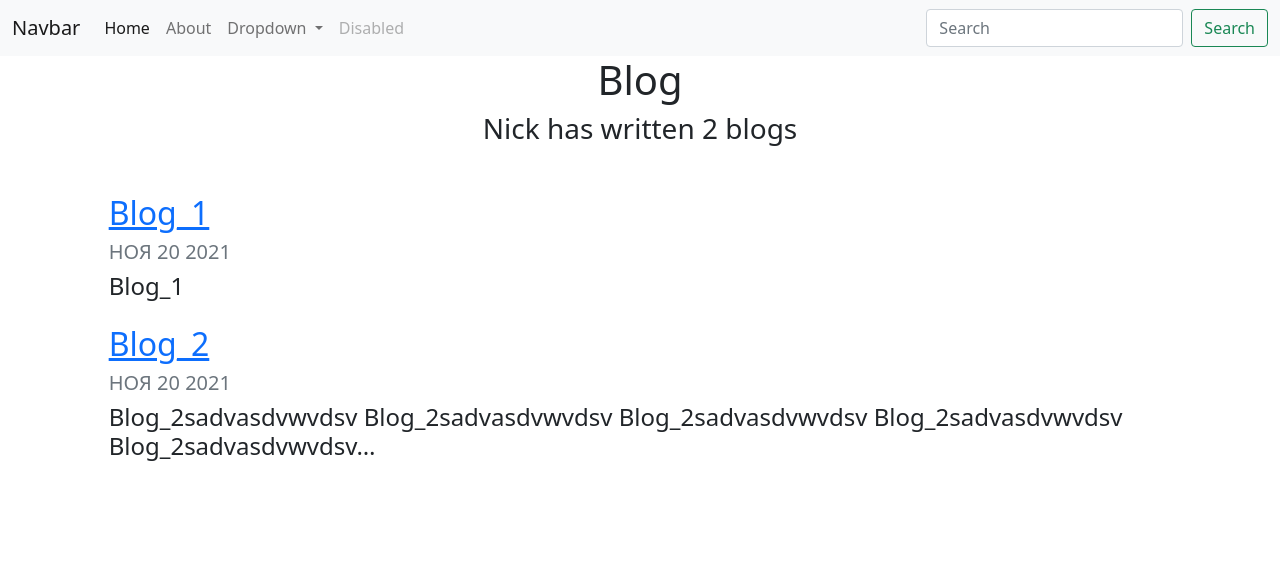
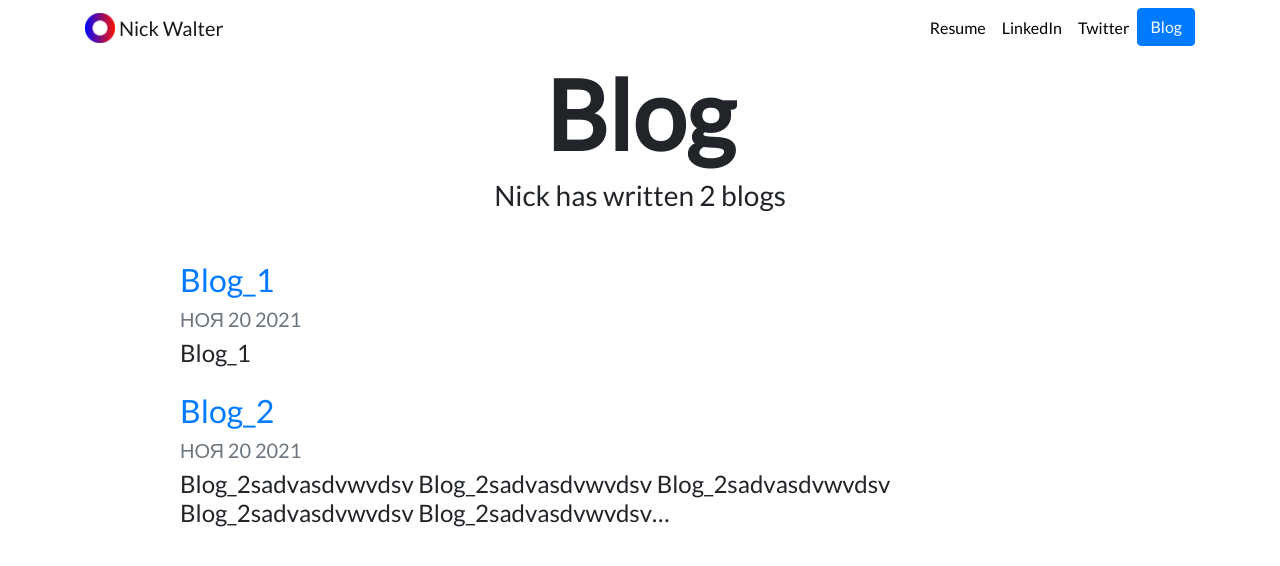
Before and after one commit to emashovvn2/personal_portfolio, a Django app: page /blog/ in a window 1280 px wide. Shown: the top 566 px of the page. Run offline with Django 3.2, Linux system fonts and the light colour scheme; data comes from the database, SQL or seed files in the repository; some libraries are stand-ins or nearby versions.

Commit message:
Add files via upload

```diff
--- a/personal_portfolio/portfolio/templates/portfolio/base.html
+++ b/personal_portfolio/portfolio/templates/portfolio/base.html
@@ -1,66 +1,62 @@
+{% load static %}
 <!doctype html>
 <html lang="en">
+
 <head>
   <!-- Required meta tags -->
   <meta charset="utf-8">
-    <meta name="viewport" content="width=device-width, initial-scale=1">
+  <meta name="viewport" content="width=device-width, initial-scale=1, shrink-to-fit=no">
 
   <!-- Bootstrap CSS -->
-    <link href="https://cdn.jsdelivr.net/npm/bootstrap@5.1.3/dist/css/bootstrap.min.css" rel="stylesheet" integrity="sha384-1BmE4kWBq78iYhFldvKuhfTAU6auU8tT94WrHftjDbrCEXSU1oBoqyl2QvZ6jIW3" crossorigin="anonymous">
+  <link rel="stylesheet" href="https://stackpath.bootstrapcdn.com/bootstrap/4.4.1/css/bootstrap.min.css" integrity="sha384-Vkoo8x4CGsO3+Hhxv8T/Q5PaXtkKtu6ug5TOeNV6gBiFeWPGFN9MuhOf23Q9Ifjh" crossorigin="anonymous">
 
-    <title>Hello, world!</title>
+  <link rel="stylesheet" href="{% static "portfolio/custom.css" %}">
+
+  <link href="https://fonts.googleapis.com/css?family=Lato&display=swap" rel="stylesheet">
+
+  <link rel="icon" type="image/png" href="{% static "portfolio/Logo.png" %}">
+
+  <title>Nick Walter</title>
 </head>
+
 <body>
-  <nav class="navbar navbar-expand-lg navbar-light bg-light">
-  <div class="container-fluid">
-    <a class="navbar-brand" href="#">Navbar</a>
-    <button class="navbar-toggler" type="button" data-bs-toggle="collapse" data-bs-target="#navbarSupportedContent" aria-controls="navbarSupportedContent" aria-expanded="false" aria-label="Toggle navigation">
+
+  <nav id="topNav" class="navbar navbar-expand-md navbar-light">
+    <div class="container">
+      <a class="navbar-brand" href="{% url 'home' %}">
+        <img src="{% static "portfolio/Logo.png" %}" width="30" height="30" class="d-inline-block align-top" alt="Nick's Logo">
+        <span>Nick Walter</span>
+      </a>
+      <button class="navbar-toggler" type="button" data-toggle="collapse" data-target="#navbarNav" aria-controls="navbarNav" aria-expanded="false" aria-label="Toggle navigation">
         <span class="navbar-toggler-icon"></span>
       </button>
-    <div class="collapse navbar-collapse" id="navbarSupportedContent">
-      <ul class="navbar-nav me-auto mb-2 mb-lg-0">
+      <div class="collapse navbar-collapse text-center" id="navbarNav">
+        <ul class="navbar-nav ml-auto">
           <li class="nav-item">
-          <a class="nav-link active" aria-current="page" href="#">Home</a>
+            <a class="nav-link" href="{% static "portfolio/resume.pdf" %}">Resume</a>
           </li>
           <li class="nav-item">
-          <a class="nav-link" href="#">About</a>
-        </li>
-        <li class="nav-item dropdown">
-          <a class="nav-link dropdown-toggle" href="#" id="navbarDropdown" role="button" data-bs-toggle="dropdown" aria-expanded="false">
-            Dropdown
-          </a>
-          <ul class="dropdown-menu" aria-labelledby="navbarDropdown">
-            <li><a class="dropdown-item" href="#">Action</a></li>
-            <li><a class="dropdown-item" href="#">Another action</a></li>
-            <li><hr class="dropdown-divider"></li>
-            <li><a class="dropdown-item" href="#">Something else here</a></li>
-          </ul>
+            <a class="nav-link" href="https://www.linkedin.com/in/nick-walter/" target="_blank">LinkedIn</a>
           </li>
           <li class="nav-item">
-          <a class="nav-link disabled">Disabled</a>
+            <a class="nav-link" href="https://twitter.com/ZappyCode" target="_blank">Twitter</a>
+          </li>
+          <li>
+            <a role="button" href="{% url 'blog:all_blogs' %}" class="btn btn-primary">Blog</a>
           </li>
         </ul>
-      <form class="d-flex">
-        <input class="form-control me-2" type="search" placeholder="Search" aria-label="Search">
-        <button class="btn btn-outline-success" type="submit">Search</button>
-      </form>
       </div>
     </div>
   </nav>
+  <div class="container">
+    {% block content %}{% endblock %}
+  </div>
 
-{% block content %}{% endblock %}
-    <!-- Optional JavaScript; choose one of the two! -->
+  <!-- Optional JavaScript -->
+  <!-- jQuery first, then Popper.js, then Bootstrap JS -->
+  <script src="https://code.jquery.com/jquery-3.4.1.slim.min.js" integrity="sha384-J6qa4849blE2+poT4WnyKhv5vZF5SrPo0iEjwBvKU7imGFAV0wwj1yYfoRSJoZ+n" crossorigin="anonymous"></script>
+  <script src="https://cdn.jsdelivr.net/npm/popper.js@1.16.0/dist/umd/popper.min.js" integrity="sha384-Q6E9RHvbIyZFJoft+2mJbHaEWldlvI9IOYy5n3zV9zzTtmI3UksdQRVvoxMfooAo" crossorigin="anonymous"></script>
+  <script src="https://stackpath.bootstrapcdn.com/bootstrap/4.4.1/js/bootstrap.min.js" integrity="sha384-wfSDF2E50Y2D1uUdj0O3uMBJnjuUD4Ih7YwaYd1iqfktj0Uod8GCExl3Og8ifwB6" crossorigin="anonymous"></script>
+</body>
 
-    <!-- Option 1: Bootstrap Bundle with Popper -->
-    <script src="https://cdn.jsdelivr.net/npm/bootstrap@5.1.3/dist/js/bootstrap.bundle.min.js" integrity="sha384-ka7Sk0Gln4gmtz2MlQnikT1wXgYsOg+OMhuP+IlRH9sENBO0LRn5q+8nbTov4+1p" crossorigin="anonymous"></script>
-
-    <!-- Option 2: Separate Popper and Bootstrap JS -->
-    <!--
-    <script src="https://cdn.jsdelivr.net/npm/@popperjs/core@2.10.2/dist/umd/popper.min.js" integrity="sha384-7+zCNj/IqJ95wo16oMtfsKbZ9ccEh31eOz1HGyDuCQ6wgnyJNSYdrPa03rtR1zdB" crossorigin="anonymous"></script>
-    <script src="https://cdn.jsdelivr.net/npm/bootstrap@5.1.3/dist/js/bootstrap.min.js" integrity="sha384-QJHtvGhmr9XOIpI6YVutG+2QOK9T+ZnN4kzFN1RtK3zEFEIsxhlmWl5/YESvpZ13" crossorigin="anonymous"></script>
-    -->
-
-
-
-  </body>
 </html>
```
Also changed, not shown: personal_portfolio/portfolio/templates/portfolio/home.html (+37 -21 lines). Lines whose indentation alone changed are shown as unchanged.
